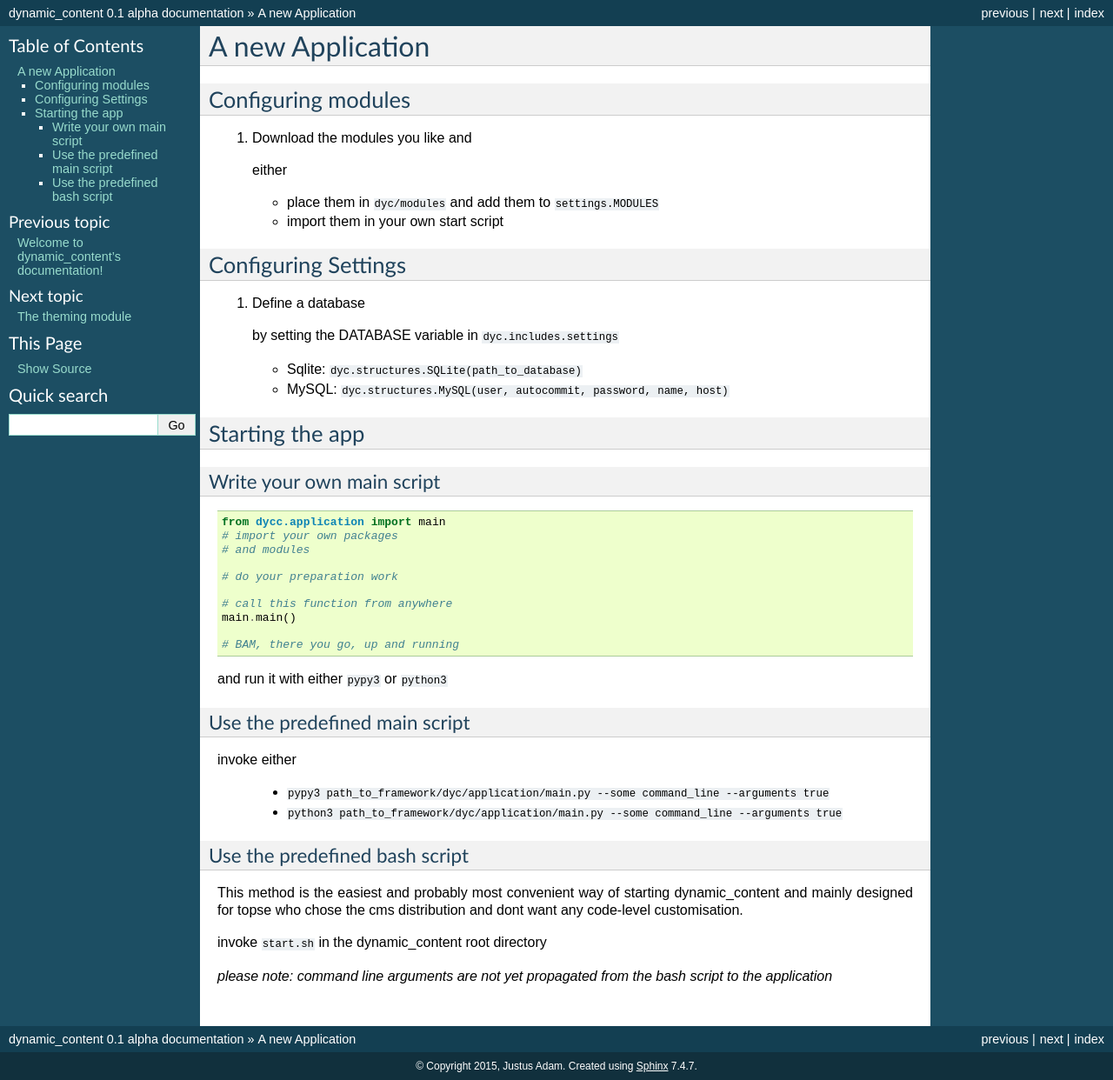
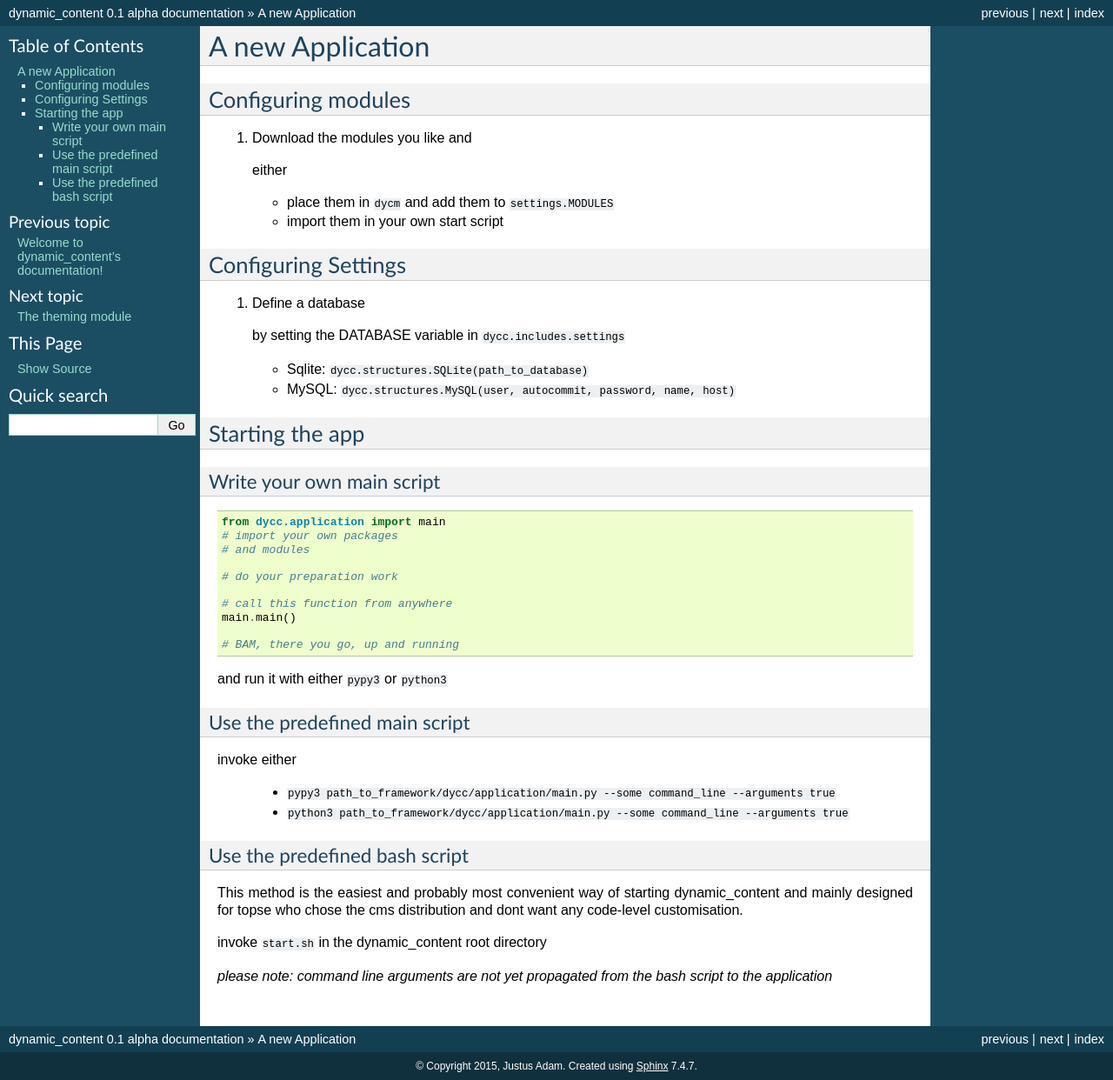
Before and after one commit to JustusAdam/dynamic_content_documentation, a Sphinx documentation site: the page built from source/apps.rst, in a window 1280 px wide. Shown: the whole page at 87% size. Built offline with Sphinx 7.4.7, drawn with Linux system fonts in a browser that asks for light colours; formulas are drawn with MathJax 3.

Commit message:
fixing imports

```diff
--- a/source/apps.rst
+++ b/source/apps.rst
@@ -8,7 +8,7 @@
 
     either
 
-    -   place them in ``dyc/modules`` and add them to ``settings.MODULES``
+    -   place them in ``dycm`` and add them to ``settings.MODULES``
 
     -   import them in your own start script
 
@@ -17,11 +17,11 @@
 
 1.  Define a database
 
-    by setting the DATABASE variable in ``dyc.includes.settings``
+    by setting the DATABASE variable in ``dycc.includes.settings``
 
-    -   Sqlite: ``dyc.structures.SQLite(path_to_database)``
+    -   Sqlite: ``dycc.structures.SQLite(path_to_database)``
 
-    -   MySQL: ``dyc.structures.MySQL(user, autocommit, password, name, host)``
+    -   MySQL: ``dycc.structures.MySQL(user, autocommit, password, name, host)``
 
 Starting the app
 ----------------
@@ -49,9 +49,9 @@
 
 invoke either
 
- -  ``pypy3 path_to_framework/dyc/application/main.py --some command_line --arguments true``
+ -  ``pypy3 path_to_framework/dycc/application/main.py --some command_line --arguments true``
 
- -  ``python3 path_to_framework/dyc/application/main.py --some command_line --arguments true``
+ -  ``python3 path_to_framework/dycc/application/main.py --some command_line --arguments true``
 
 Use the predefined bash script
 ^^^^^^^^^^^^^^^^^^^^^^^^^^^^^^^^^^
--- a/source/backbone.rst
+++ b/source/backbone.rst
@@ -17,7 +17,7 @@
 =========== =========================== ==========
 Field name  Type                        Function
 =========== =========================== ==========
-config      dict                        contains configuration information that can be used and changed by middleware and other view processing functions
+config      dict                        contains configuration information that can be used and changed by middleware and other view processing  functions
 context     dict                        all keys in this field will be available to code in the template during the template parsing step
 request     dycc.http.request.Request   contains information about the current Request (for exact description see type documentation)
 =========== =========================== ==========
```
